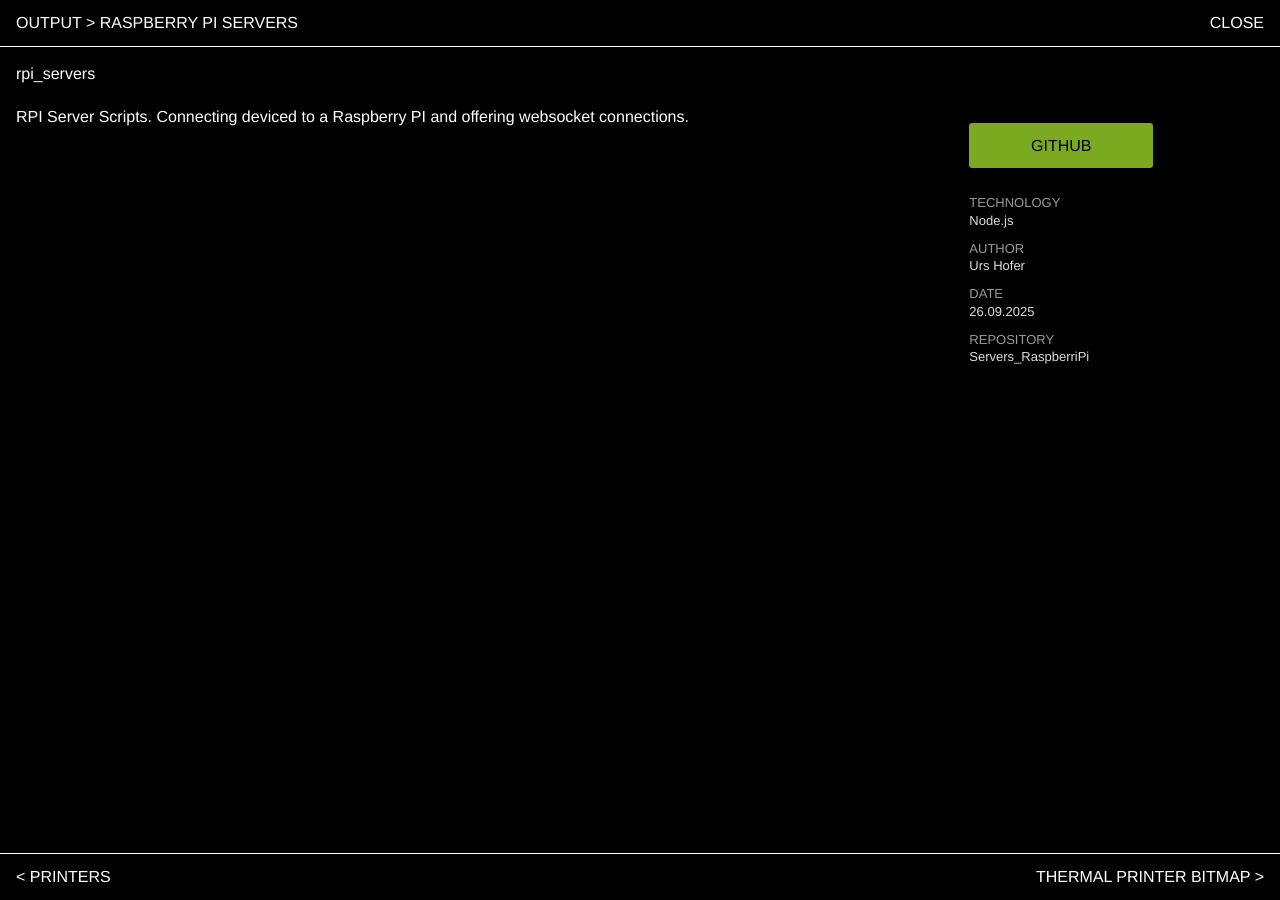
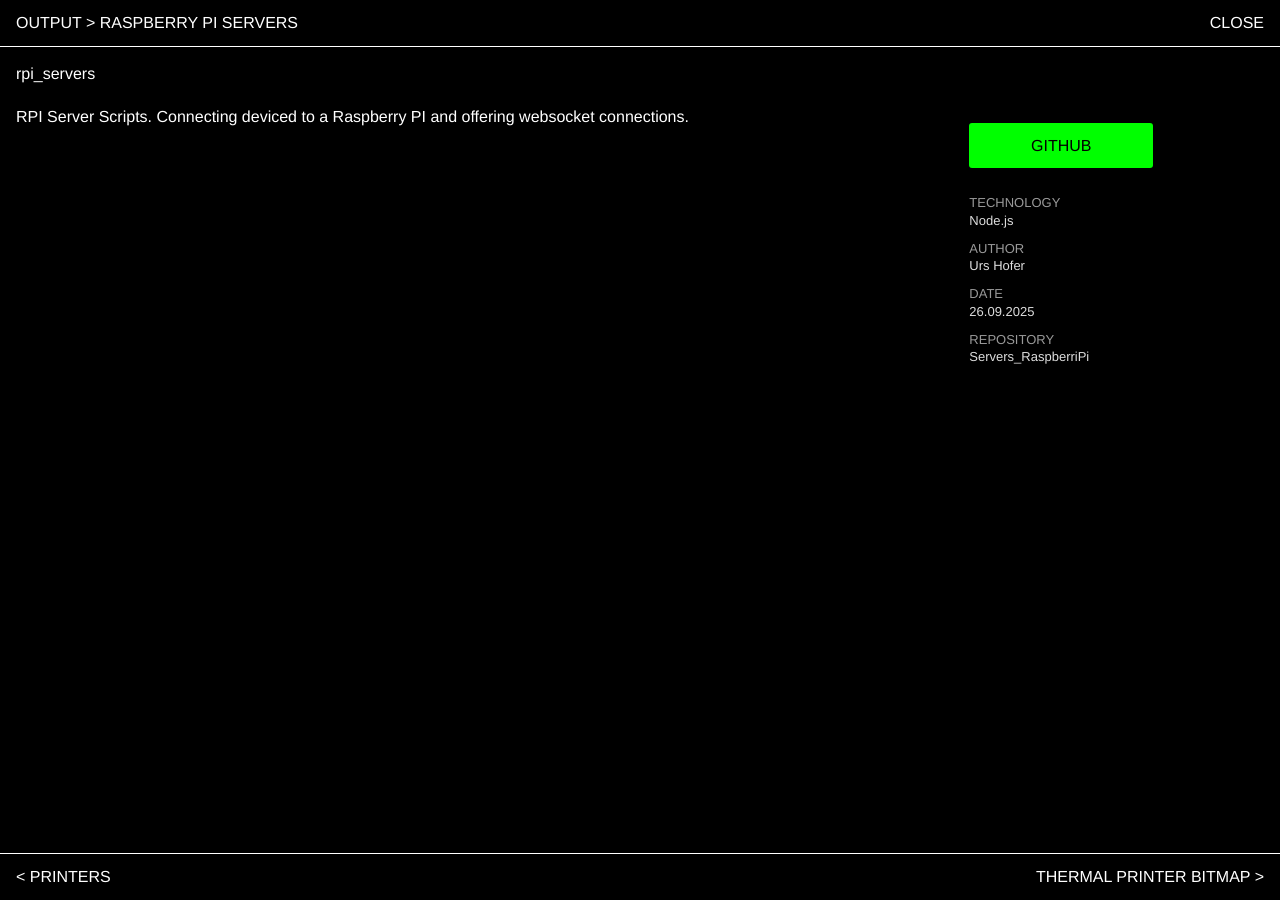
Before and after one commit to ZHdK-Critical-Coding/ZHdK-Critical-Coding.github.io, a Jekyll site: the page built from _examples/servers-raspberripi.md, in a window 1280 px wide. Built offline with Jekyll 4.4.1, drawn with Linux system fonts in a browser that asks for light colours.

Commit message:
GitHub button #00FF00; flip accelerates out, decelerates in
Co-Authored-By: Claude Opus 5.5 (1M context) <noreply@anthropic.com>

```diff
--- a/assets/css/style.css
+++ b/assets/css/style.css
@@ -9,7 +9,7 @@
   --row: 44px;
   --font: "Helvetica Neue", Helvetica, Arial, sans-serif;
   --mono: "Courier New", Courier, ui-monospace, monospace;
-  --green: #7ba920; /* grass of assets/img/wallpaper.jpg */
+  --green: #00ff00;
 }
 
 * { box-sizing: border-box; }
@@ -137,7 +137,7 @@ body.detail {
   text-transform: uppercase;
 }
 
-.button:hover { background: #93c93a; }
+.button:hover { background: #7fff7f; }
 
 .meta dl {
   width: 184px;
@@ -240,7 +240,7 @@ body.detail {
 
 ::view-transition-old(root),
 ::view-transition-new(root) {
-  animation: 0.9s cubic-bezier(0.45, 0, 0.55, 1) both;
+  animation: 0.9s linear both; /* easing per half, see keyframes */
   backface-visibility: hidden;
   mix-blend-mode: normal;
 }
@@ -251,10 +251,29 @@ body.detail {
 html:active-view-transition-type(flip-back)::view-transition-old(root) { animation-name: flip-out-back; }
 html:active-view-transition-type(flip-back)::view-transition-new(root) { animation-name: flip-in-back; }
 
-@keyframes flip-out      { from { transform: perspective(2000px) rotateY(0); }       50% { transform: perspective(2000px) rotateY(90deg) scale(0.8); }  to { transform: perspective(2000px) rotateY(180deg); } }
-@keyframes flip-in       { from { transform: perspective(2000px) rotateY(-180deg); } 50% { transform: perspective(2000px) rotateY(-90deg) scale(0.8); } to { transform: perspective(2000px) rotateY(0); } }
-@keyframes flip-out-back { from { transform: perspective(2000px) rotateY(0); }       50% { transform: perspective(2000px) rotateY(-90deg) scale(0.8); } to { transform: perspective(2000px) rotateY(-180deg); } }
-@keyframes flip-in-back  { from { transform: perspective(2000px) rotateY(180deg); }  50% { transform: perspective(2000px) rotateY(90deg) scale(0.8); }  to { transform: perspective(2000px) rotateY(0); } }
+/* 0–50 %: the old page turns away, accelerating (ease-in).
+   50–100 %: the new page turns in, decelerating (ease-out).
+   Old and new share the same keyframe timing, so they move as one card. */
+@keyframes flip-out {
+  from { transform: perspective(2000px) rotateY(0);                  animation-timing-function: cubic-bezier(0.55, 0, 1, 0.45); }
+  50%  { transform: perspective(2000px) rotateY(90deg) scale(0.8);   animation-timing-function: cubic-bezier(0, 0.55, 0.45, 1); }
+  to   { transform: perspective(2000px) rotateY(180deg); }
+}
+@keyframes flip-in {
+  from { transform: perspective(2000px) rotateY(-180deg);            animation-timing-function: cubic-bezier(0.55, 0, 1, 0.45); }
+  50%  { transform: perspective(2000px) rotateY(-90deg) scale(0.8);  animation-timing-function: cubic-bezier(0, 0.55, 0.45, 1); }
+  to   { transform: perspective(2000px) rotateY(0); }
+}
+@keyframes flip-out-back {
+  from { transform: perspective(2000px) rotateY(0);                  animation-timing-function: cubic-bezier(0.55, 0, 1, 0.45); }
+  50%  { transform: perspective(2000px) rotateY(-90deg) scale(0.8);  animation-timing-function: cubic-bezier(0, 0.55, 0.45, 1); }
+  to   { transform: perspective(2000px) rotateY(-180deg); }
+}
+@keyframes flip-in-back {
+  from { transform: perspective(2000px) rotateY(180deg);             animation-timing-function: cubic-bezier(0.55, 0, 1, 0.45); }
+  50%  { transform: perspective(2000px) rotateY(90deg) scale(0.8);   animation-timing-function: cubic-bezier(0, 0.55, 0.45, 1); }
+  to   { transform: perspective(2000px) rotateY(0); }
+}
 
 @media (prefers-reduced-motion: reduce) {
   @view-transition { navigation: none; }
```
